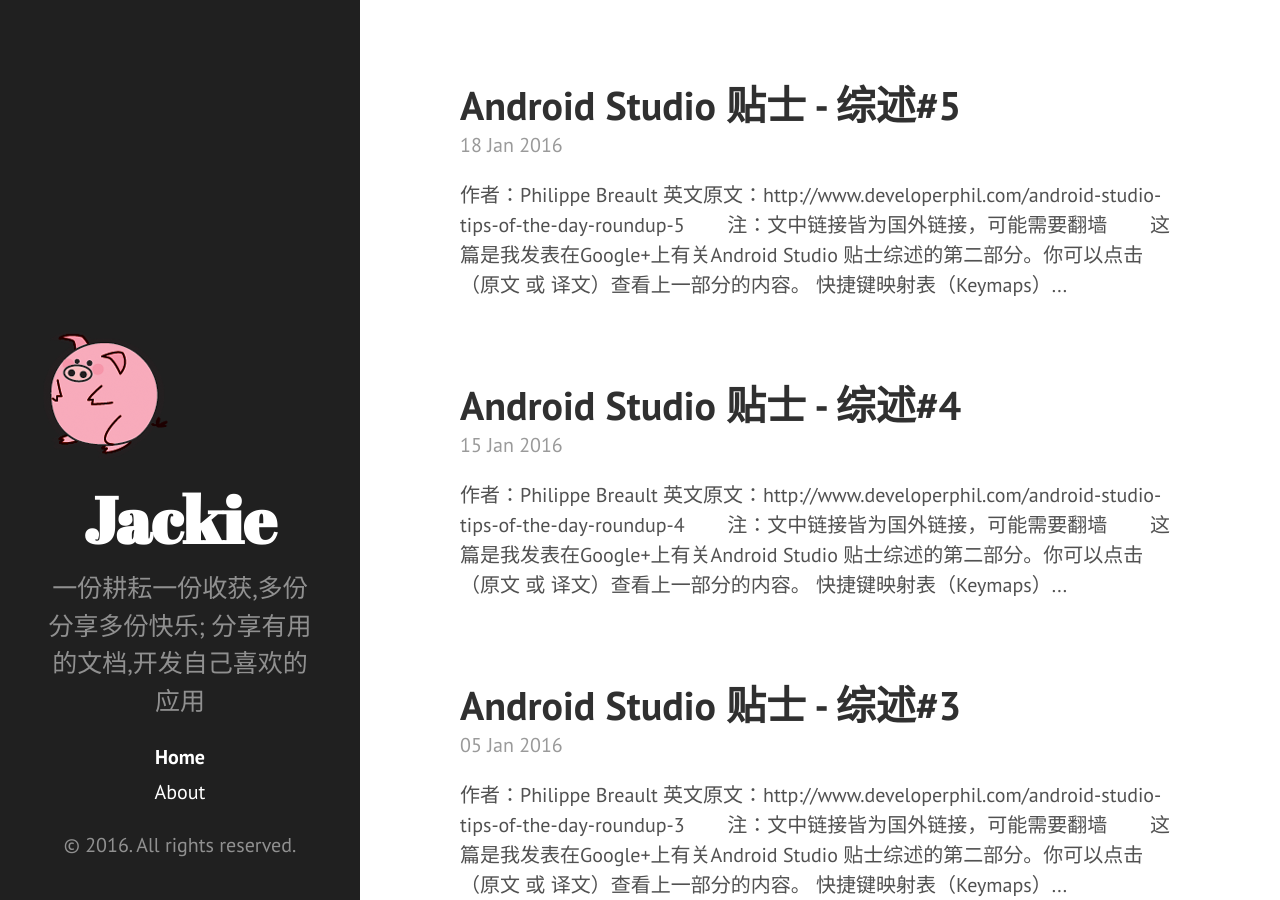
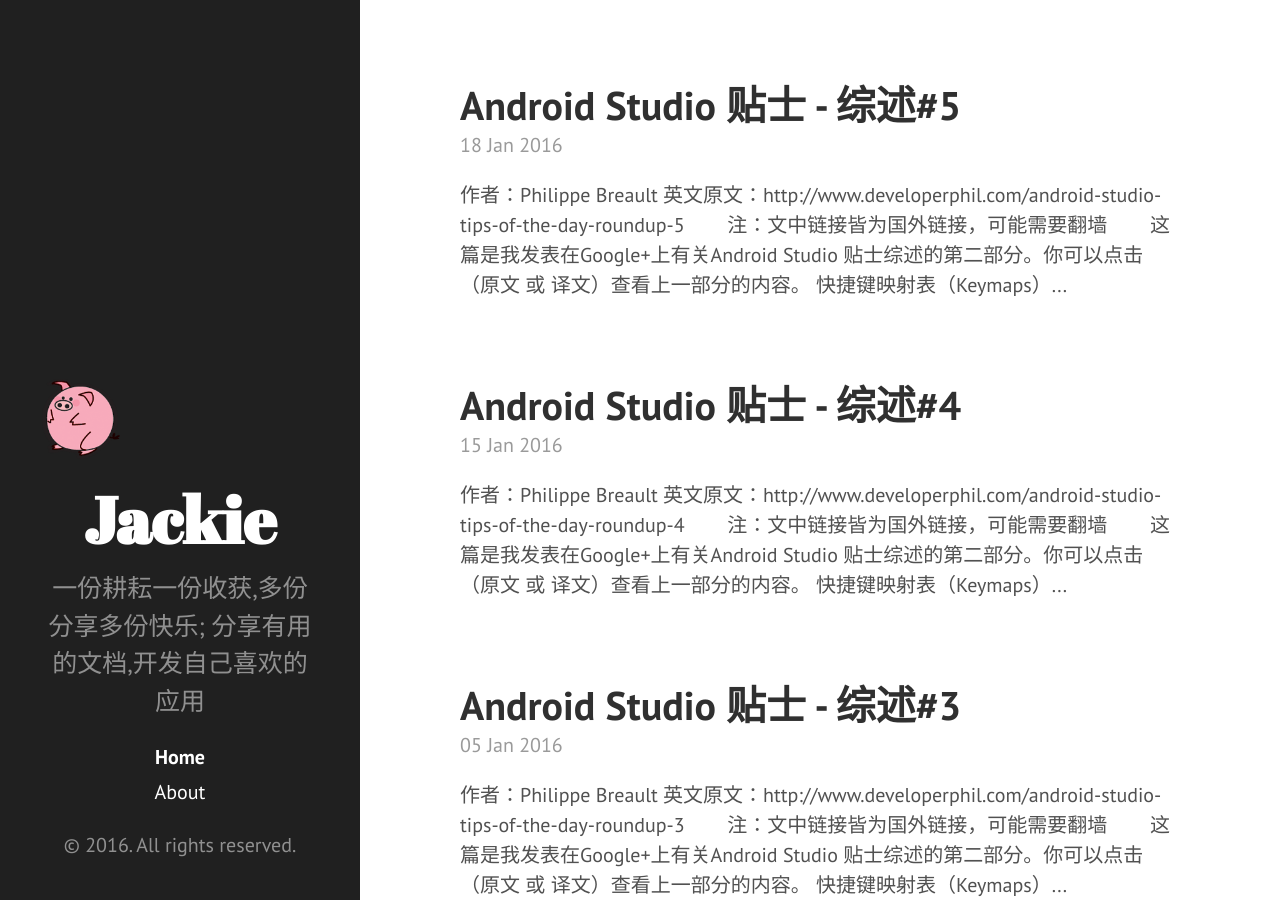
Before and after one commit to Jackie880823/Jackie880823.github.io, a Jekyll site: the page built from index.html, in a window 1280 px wide and 900 px high. Built offline with Jekyll 4.4.1, drawn with Linux system fonts in a browser that asks for light colours; Markdown is read by kramdown in place of the engine named in the settings; the list of posts is cut into pages by our own code.

Commit message:
调整导航

```diff
--- a/_includes/sidebar.html
+++ b/_includes/sidebar.html
@@ -1,7 +1,7 @@
 <div class="sidebar">
   <div class="container sidebar-sticky">
     <div class="sidebar-about">
-      <img src="{{ site.root }}public/favicon.ico"/>
+      <a href="{{ site.root }}" title="Link to homepage for {{ site.title }}"><img src="{{ site.root }}/public/favicon.ico" width="80"/></a>
       <h1>
         <a href="{{ site.root }}">
           {{ site.title }}
```
